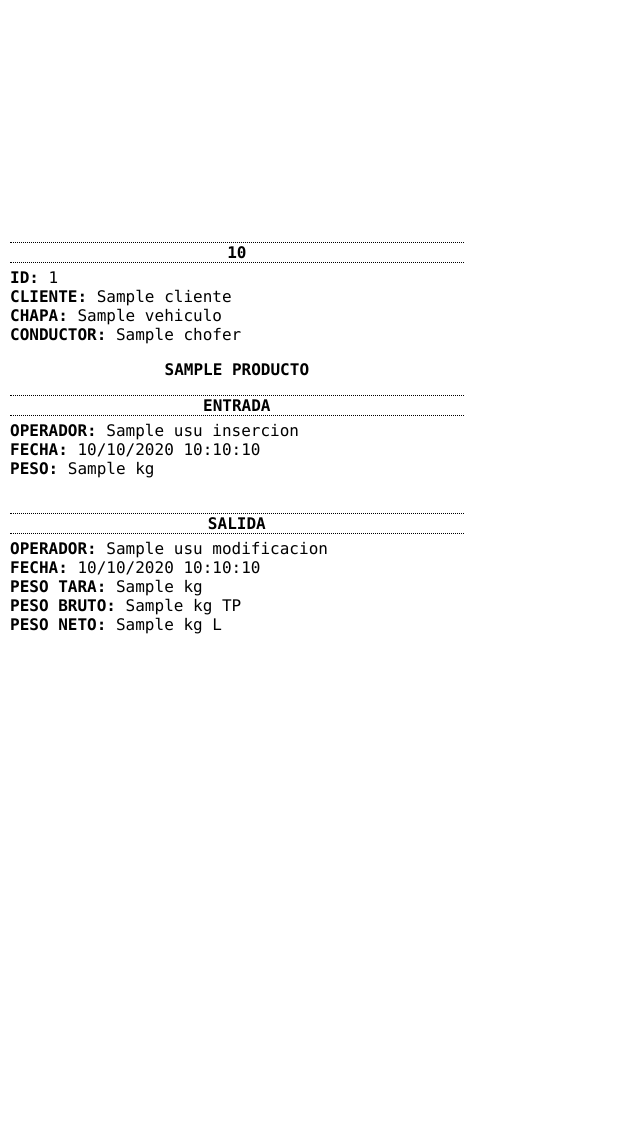
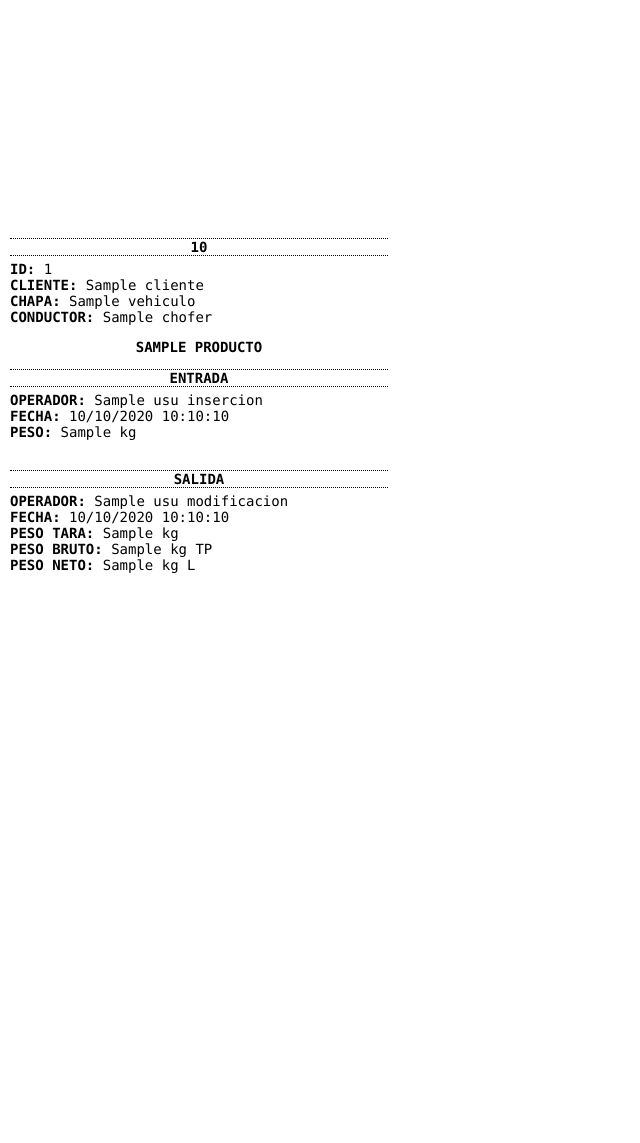
Before and after one commit to arnaldocorreaxO/bascula_tigre, a Django app: template app/core/bascula/templates/movimiento/ticket.html in a window 1280 px wide. Shown: the whole page, without its empty margins (0-640 px from the left). Run offline with Django 3.2, Linux system fonts and the light colour scheme; the template is opened without the code that fills it: most values are stand-ins (such as "Sample title", 1, 10 or a date in 2020); parts of the project's set-up code (start-up, migrations or seed data) failed here and were passed over.

Commit message:
Change Ticket

```diff
--- a/app/core/bascula/templates/movimiento/ticket.html
+++ b/app/core/bascula/templates/movimiento/ticket.html
@@ -10,8 +10,6 @@
             height: 297mm;
             /* height: {{ height }}mm; */
             margin: 0;
-
-
         }
         body {
             /* font-family: "Roboto", "Lucida Grande", Verdana, Arial, sans-serif; */
@@ -22,16 +20,16 @@
             font-style: normal;
             padding: 0;
             margin: 0;
-            font-size: 16px;
+            font-size: 14px;
             color: black !important;
         }
 
         p {
-            font-size: 16px;
+            font-size: 14px;
         }
 
         .content {
-            width: 120mm;
+            width: 100mm;
             height: 297mm;
             padding: 10px;
         }
@@ -41,7 +39,7 @@
         }
 
         .client {
-            font-size: 16px;
+            font-size: 14px;
             margin-top: 0;
             padding-top: 0;
             margin-bottom: 5px;
@@ -70,7 +68,7 @@
         }
 
         .ticket {
-            font-size: 16px;
+            font-size: 14px;
             font-weight: bold;
             text-transform: uppercase;
             text-align: center;
@@ -84,7 +82,7 @@
             /* margin-bottom: 5px; */
         }
         .linea {
-            font-size: 16px;
+            font-size: 14px;
             font-weight: bold;
             text-transform: uppercase;
             text-align: center;
@@ -92,7 +90,7 @@
         }
 
         .producto {
-            font-size: 16px;
+            font-size: 14px;
             font-weight: bold;
             text-transform: uppercase;
             text-align: center;
```
